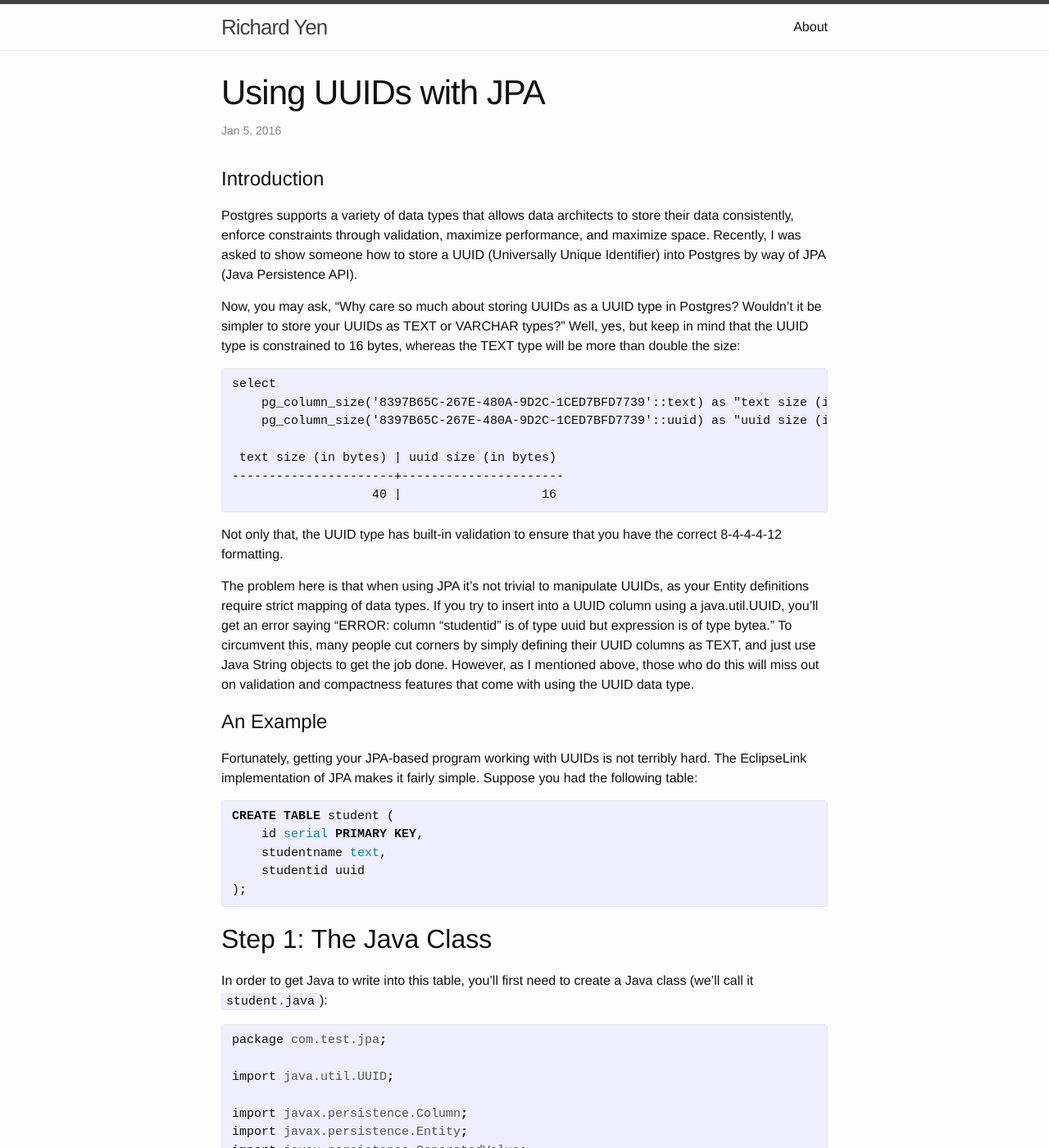
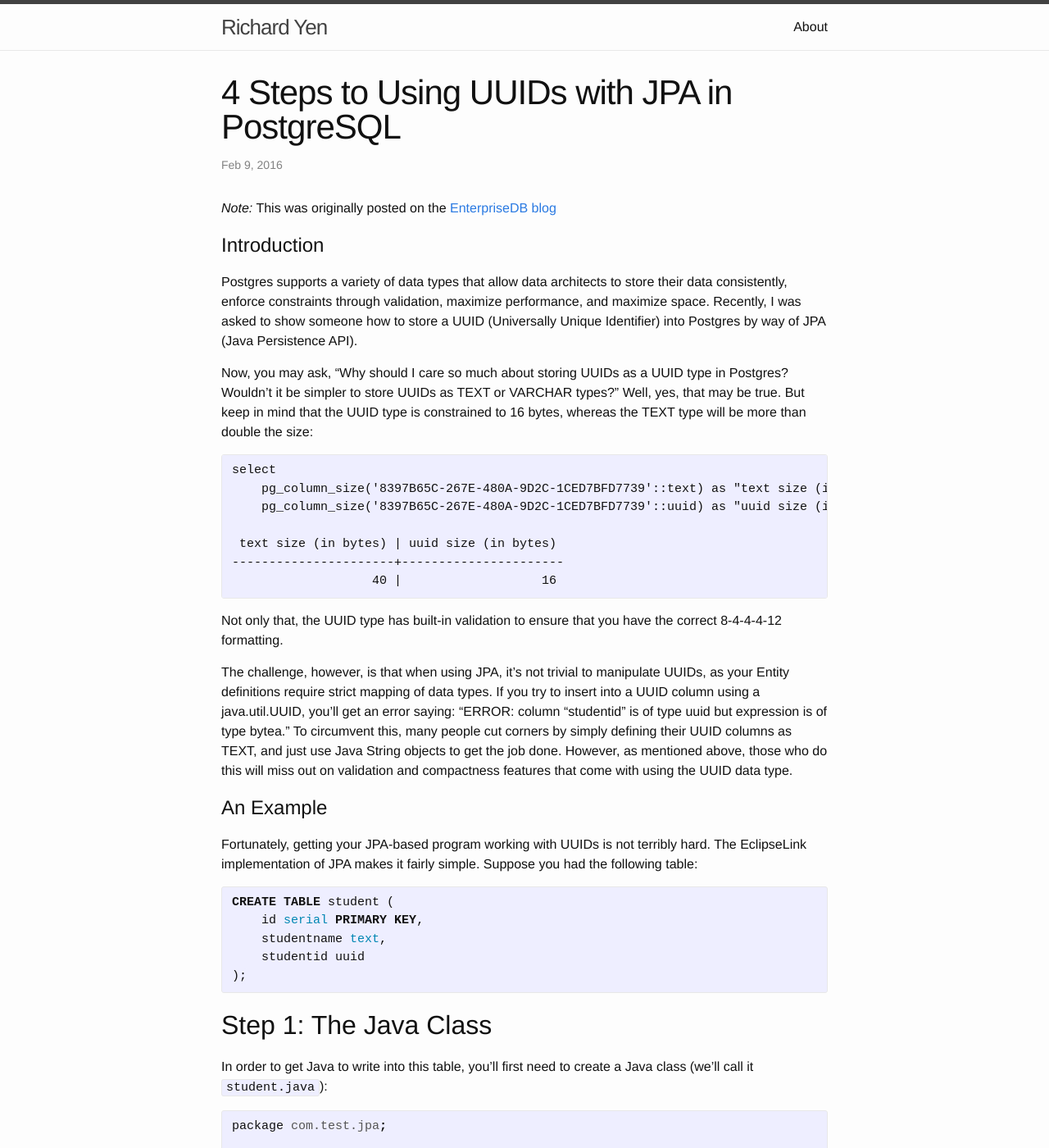
Before and after one commit to richyen/richyen.github.io, a Jekyll site: the page built from _posts/2016-02-09-jpa_uuid.markdown, in a window 1280 px wide and 1400 px high. Shown: the whole window at 82% size. Built offline with Jekyll 4.4.1, drawn with Linux system fonts in a browser that asks for light colours; some of the changed text lies outside the part shown.

Commit message:
Syncing with EDB blog

```diff
--- a/_posts/2016-01-05-jpa_uuid.markdown
+++ b/_posts/2016-02-09-jpa_uuid.markdown
@@ -1,15 +1,17 @@
 ---
 layout: post
-title:  "Using UUIDs with JPA"
-date:   2016-01-05 13:23:09 -0800
+title:  "4 Steps to Using UUIDs with JPA in PostgreSQL"
+date:   2016-02-09 13:23:09 -0800
 tags: Java JDBC JPA EclipseLink UUID Datatypes PostgreSQL
 categories: postgres
 ---
 
+*Note:* This was originally posted on the [EnterpriseDB blog](http://www.enterprisedb.com/postgres-plus-edb-blog/richard-yen/4-steps-using-uuids-jpa-postgresql)
+
 # Introduction
-Postgres supports a variety of data types that allows data architects to store their data consistently, enforce constraints through validation, maximize performance, and maximize space.  Recently, I was asked to show someone how to store a UUID (Universally Unique Identifier) into Postgres by way of JPA (Java Persistence API).
+Postgres supports a variety of data types that allow data architects to store their data consistently, enforce constraints through validation, maximize performance, and maximize space.  Recently, I was asked to show someone how to store a UUID (Universally Unique Identifier) into Postgres by way of JPA (Java Persistence API).
 
-Now, you may ask, “Why care so much about storing UUIDs as a UUID type in Postgres?  Wouldn’t it be simpler to store your UUIDs as TEXT or VARCHAR types?”  Well, yes, but keep in mind that the UUID type is constrained to 16 bytes, whereas the TEXT type will be more than double the size:
+Now, you may ask, “Why should I care so much about storing UUIDs as a UUID type in Postgres?  Wouldn’t it be simpler to store  UUIDs as TEXT or VARCHAR types?”  Well, yes, that may be true. But keep in mind that the UUID type is constrained to 16 bytes, whereas the TEXT type will be more than double the size:
 
 {% highlight text %}
 select
@@ -23,7 +25,7 @@ select
 
 Not only that, the UUID type has built-in validation to ensure that you have the correct 8-4-4-4-12 formatting.
 
-The problem here is that when using JPA it’s not trivial to manipulate UUIDs, as your Entity definitions require strict mapping of data types.  If you try to insert into a UUID column using a java.util.UUID, you’ll get an error saying “ERROR: column "studentid" is of type uuid but expression is of type bytea.” To circumvent this, many people cut corners by simply defining their UUID columns as TEXT, and just use Java String objects to get the job done.   However, as I mentioned above, those who do this will miss out on validation and compactness features that come with using the UUID data type.
+The challenge, however, is that when using JPA, it’s not trivial to manipulate UUIDs, as your Entity definitions require strict mapping of data types.  If you try to insert into a UUID column using a java.util.UUID, you’ll get an error saying: “ERROR: column "studentid" is of type uuid but expression is of type bytea.” To circumvent this, many people cut corners by simply defining their UUID columns as TEXT, and just use Java String objects to get the job done.  However, as mentioned above, those who do this will miss out on validation and compactness features that come with using the UUID data type.
 
 # An Example
 Fortunately, getting your JPA-based program working with UUIDs is not terribly hard.  The EclipseLink implementation of JPA makes it fairly simple.  Suppose you had the following table:
@@ -97,7 +99,7 @@ public class Student implements java.io.Serializable {
 {% endhighlight %}
 
 ## Step 2: The Converter
-As you can see in the yellow highlighted text, some Java Converters are used.  You’ll need to write up a simple Converter to implement the use of UUIDs (we’ll call it `UUIDConverter.java`):
+As you can see in the yellow highlighted text, some Java Converters are used.  You’ll need to write up a simple Converter to implement the use of UUIDs (we’ll call it UUIDConverter.java):
 
 {% highlight java %}
 package com.test.jpa;
@@ -147,7 +149,7 @@ public class UUIDConverter implements Converter {
 {% endhighlight %}
 
 ## Step 3: The Entity Manager
-After this, you’ll need to create an Entity Manager, if you don’t have one already (we’ll call it `EntityManagerUtil.java`):
+After this, you’ll need to create an Entity Manager if you don’t have one already (we’ll call it `EntityManagerUtil.java`):
 
 {% highlight java %}
 package com.test.jpa;
```
